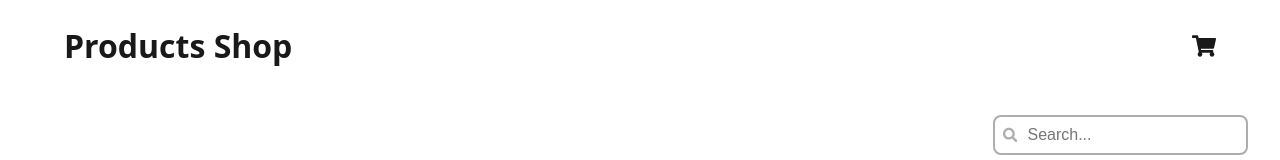
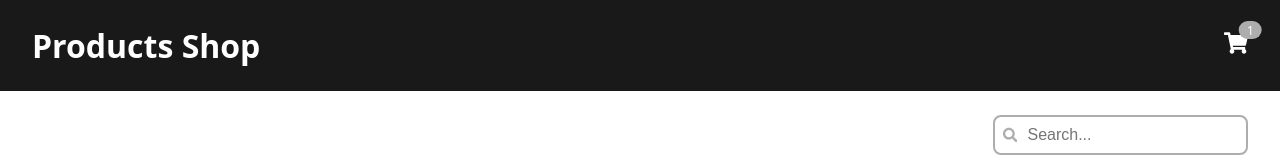
Before and after one commit to migudevelop/prueba-capgemini, a React (Vite) app: page / in a window 1280 px wide. Shown: the top 160 px of the page. Built offline with nearby package versions, Linux system fonts and the light colour scheme.

Commit message:
feat: add Badge component and display in header

```diff
--- a/src/App.css
+++ b/src/App.css
@@ -1,23 +1,31 @@
 :root {
   --primary-color: #191919;
   --secondary-color: #adadad;
+  --terciary-color: #fff;
   --primary-background-color: white;
-  --secondary-background-color: black;
+  --secondary-background-color: #191919;
 }
 
 * {
   box-sizing: border-box;
+  user-select: none;
 }
 
 body {
+  height: 100vh;
   font-family: 'Open Sans', sans-serif;
   color: var(--primary-color);
-  margin: 0 2rem;
+  margin: 0;
+  padding: 0;
   background-color: var(--primary-background-color);
 }
 
+main {
+  margin: 0 2rem;
+}
+
 @media (min-width: 82em) {
-  body {
+  main {
     margin: 0 20rem;
   }
 }
--- /dev/null
+++ b/src/components/ui/Badge/index.jsx
@@ -0,0 +1,13 @@
+import { memo } from 'react'
+import classes from './styles.module.css'
+
+function Badge({ children, text }) {
+  return (
+    <div className={classes.badge_block}>
+      {children}
+      <span className={classes.badge}>{text}</span>
+    </div>
+  )
+}
+
+export default memo(Badge)
--- /dev/null
+++ b/src/components/ui/Badge/styles.module.css
@@ -0,0 +1,19 @@
+.badge_block {
+  position: relative;
+  display: inline-block;
+}
+
+.badge {
+  background-color: var(--secondary-color);
+  border-radius: 1em;
+  font-size: 0.8rem;
+  height: 18px;
+  left: 100%;
+  line-height: 18px;
+  min-width: 20px;
+  padding: 0 8px 0 8px;
+  position: absolute;
+  top: -10px;
+  width: auto;
+  transform: translateX(-40%);
+}
--- a/src/components/ui/Header/index.jsx
+++ b/src/components/ui/Header/index.jsx
@@ -1,6 +1,7 @@
 import { memo } from 'react'
 import { NavLink } from 'react-router-dom'
 import { ROUTES_LINKS } from '@/routes'
+import { Badge } from '@/components'
 import classes from './styles.module.css'
 import { FaShoppingCart } from 'react-icons/fa'
 
@@ -11,7 +12,9 @@ function Header() {
         <NavLink className={classes.title} to={ROUTES_LINKS.HOME}>
           Products Shop
         </NavLink>
-        <FaShoppingCart className={classes.cart} />
+        <Badge text={1}>
+          <FaShoppingCart className={classes.cart} />
+        </Badge>
       </nav>
     </header>
   )
--- a/src/components/ui/Header/styles.module.css
+++ b/src/components/ui/Header/styles.module.css
@@ -1,7 +1,8 @@
 header {
   min-height: 60px;
   padding: 1.5rem 2rem;
-  background-color: var(--primary-background-color);
+  color: var(--terciary-color);
+  background-color: var(--secondary-background-color);
 }
 
 header > nav {
@@ -11,7 +12,7 @@ header > nav {
 }
 
 .title {
-  color: var(--primary-color);
+  color: var(--terciary-color);
   font-size: 2rem;
   font-weight: bold;
   text-decoration-line: none;
--- a/src/components/ui/index.js
+++ b/src/components/ui/index.js
@@ -1,4 +1,5 @@
 export { default as FullPageLoader } from './FullPageLoader'
+export { default as Badge } from './Badge'
 export { default as Header } from './Header'
 export { default as Loader } from './Loader'
 export { default as SearchBar } from './SearchBar'
```
